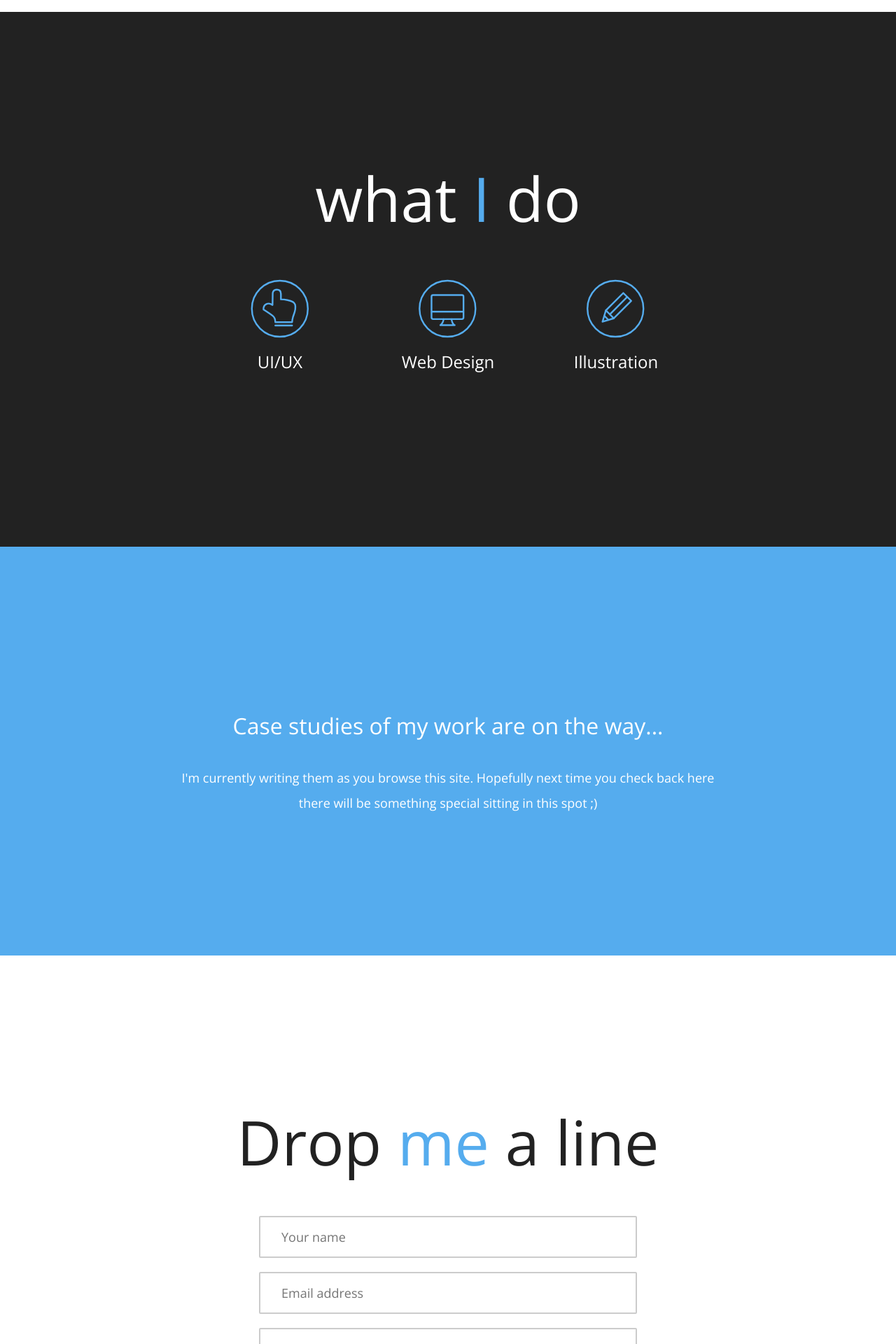
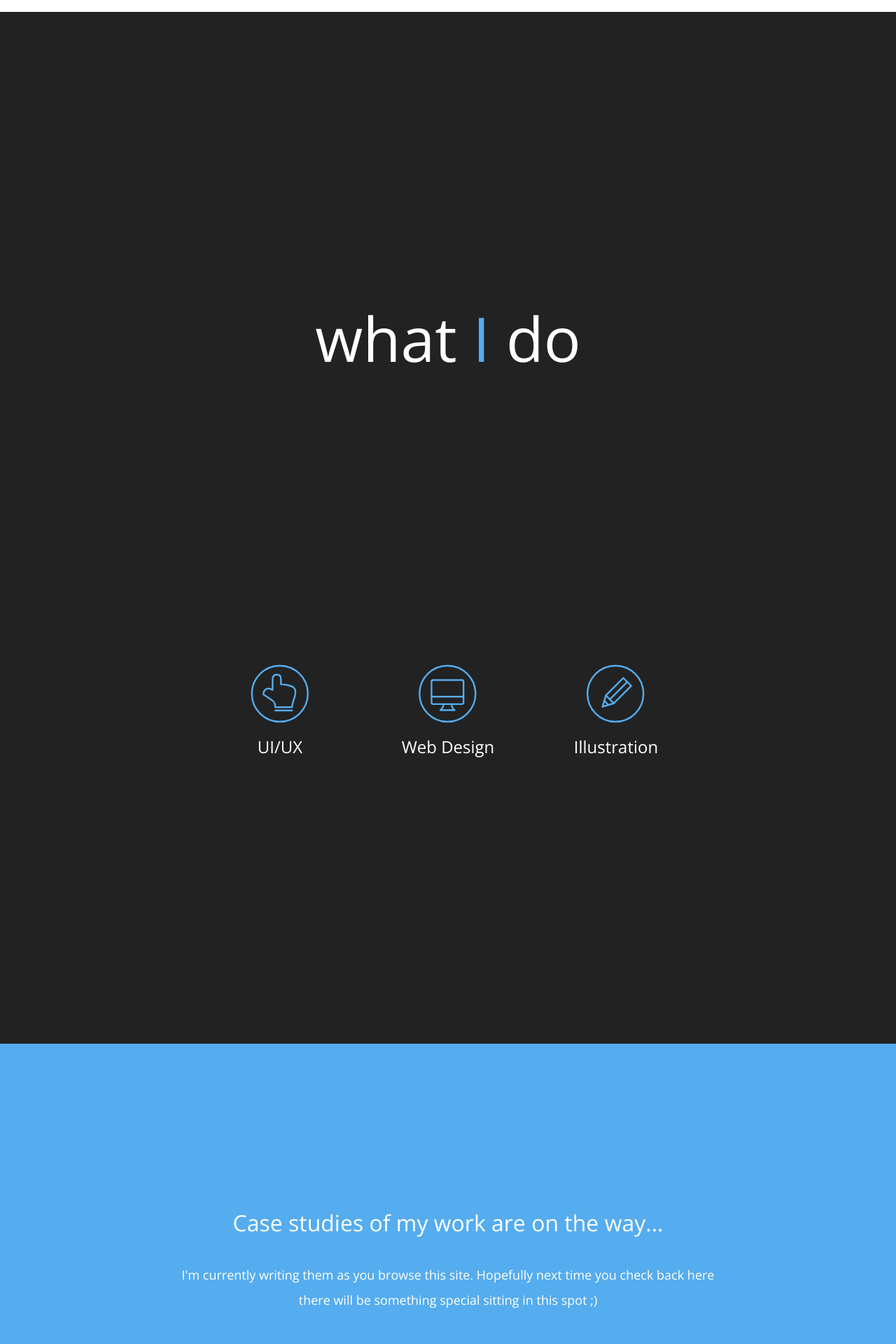
Before and after one commit to macorlett/macorlett.github.io, a Jekyll site: the page built from index.md, in a window 1280 px wide. Shown: the part 1667-3587 px from the top of the page at 70% size. Built offline with Jekyll 4.4.1, drawn with Linux system fonts in a browser that asks for light colours; nearby versions of some CDN libraries; Markdown is read by kramdown in place of the engine named in the settings.

Commit message:
mobile tweaks

```diff
--- a/_sass/_general.scss
+++ b/_sass/_general.scss
@@ -30,7 +30,7 @@ p{
 }
 h1,h2{
   font-weight: 300;
-  @include font-size($type-header-1);
+  @include font-size($type-header-2);
   padding: 0;
   margin: 0;
 }
@@ -78,7 +78,7 @@ li{
   justify-content:center;
 }
 .block-item{
-  padding: 200px 20px;
+  padding: 8rem 2rem;
   -webkit-flex: 0 1 820px;
   -moz-flex: 0 1 820px;
   flex: 0 1 820px;
@@ -160,17 +160,12 @@ footer a{
   margin: 0px 15px 0px 15px;
 }
 
-@media only screen and (max-width:600px){
+@media only screen and (min-width:600px){
+  .block-item{
+    padding: 20rem 2rem;
+  }
+  h1,
   h2{
-    font-size:4rem;
-  }
-  h3{
-    font-size:2rem;
-  }
-  #nav-desktop ul{
-    display: none;
-  }
-  .nav-icons{
-    float: none;
+    @include font-size($type-header-1);
   }
 }
```
Also changed, not shown: 1 other file.
